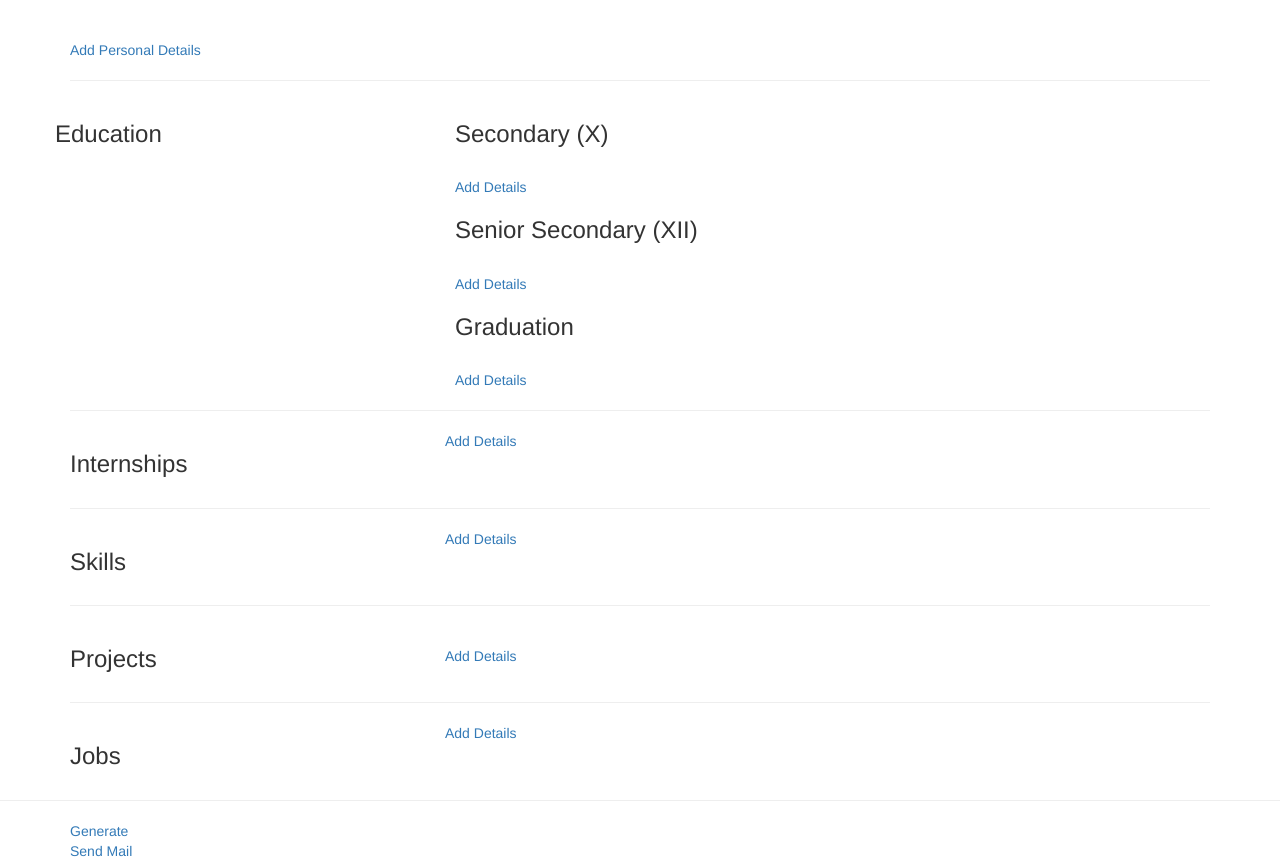
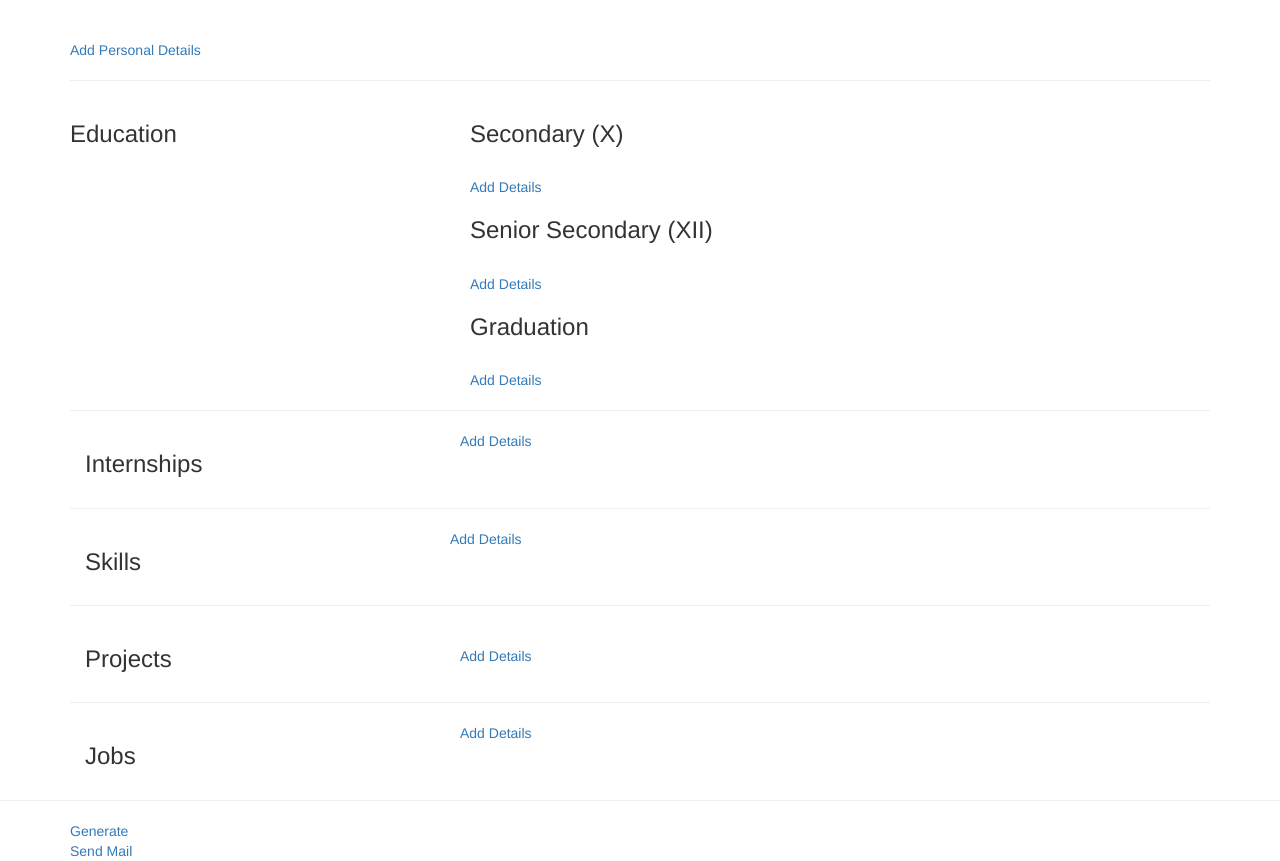
Before and after one commit to anurag3feb/online-cv-builder, a Django app: page /account/profile/ in a window 1280 px wide. Shown: the part 71-932 px from the top of the page. Run offline with Django 3.2, Linux system fonts and the light colour scheme; the visitor is signed in with stand-in values (Sample User, id 1); some libraries are stand-ins or nearby versions; some web fonts are replaced.

Commit message:
bs fixed

```diff
--- a/accounts/templates/accounts/personal_details.html
+++ b/accounts/templates/accounts/personal_details.html
@@ -24,6 +24,7 @@
     <br><a href="/account/personal">Add Personal Details</a>
     {% endif %}
 <hr>
+    <div class="container">
 <div class="row">
     <div class="row">
     <div class="col-sm-4" ><h3>Education</h3></div>
@@ -81,8 +82,9 @@
     </div>
   </div>
 </div>
+    </div>
 <hr>
-
+<div class="container">
 <div class="row">
     <div class="col-sm-4"><h3>Internships</h3></div>
     {% if internshipObj is not defined %}
@@ -104,8 +106,9 @@
     {% endif %}
 
 </div>
+</div>
 <hr>
-
+<div class="container-fluid">
 <div class="row" >
 <div class="col-sm-4"><h3>Skills</h3></div>
 {% if skillsObj is not defined %}
@@ -130,10 +133,11 @@
     {% endif %}
 
 </div>
+    </div>
 <hr>
 
 
-
+<div class="container">
 <div class="row" >
 
 <div class="col-sm-4"><h3>Projects</h3></div>
@@ -156,9 +160,10 @@
 {% endif %}
 
 </div>
+</div>
 <hr>
 
-
+<div class="container">
 
 <div class="row">
     <div class="col-sm-4"><h3>Jobs</h3></div>
@@ -185,7 +190,7 @@
     </div>
 {% endif %}
 </div>
-
+</div>
 <hr>
 <div class="container">
 
--- a/accounts/templates/base.html
+++ b/accounts/templates/base.html
@@ -1,7 +1,7 @@
 <html>
 <head>
   <meta charset="utf-8">
-  <meta content="True" name="HandheldFriendly">
+
     <meta http-equiv="X-UA-Compatible" content="IE=edge">
   <meta name="viewport" content="width=device-width, initial-scale=1, maximum-scale=1">
   <link rel="stylesheet" href="https://maxcdn.bootstrapcdn.com/bootstrap/3.3.7/css/bootstrap.min.css"
```
